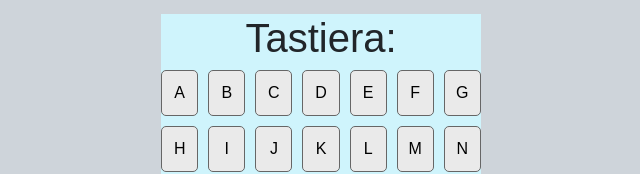
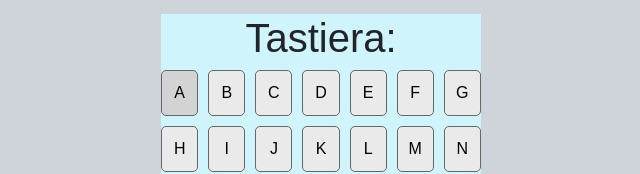
Before and after one commit to DylanBlanco/keyboard_js, a plain HTML site: page index.html in a window 1280 px wide. In both pictures the pointer is over the button 498 px from the left and 406 px from the top of the page. Shown: the part 313-487 px from the top of the page, without its empty margins (319-959 px from the left). Drawn offline with nearby package versions, Linux system fonts and the light colour scheme.

Commit message:
style tastiera button:hover

```diff
--- a/css/style.css
+++ b/css/style.css
@@ -30,3 +30,7 @@ button {
     background: #eaeaea;
     transition: 0.2s;
 }
+
+button:hover {
+    background: #d3d3d3;
+}
```
